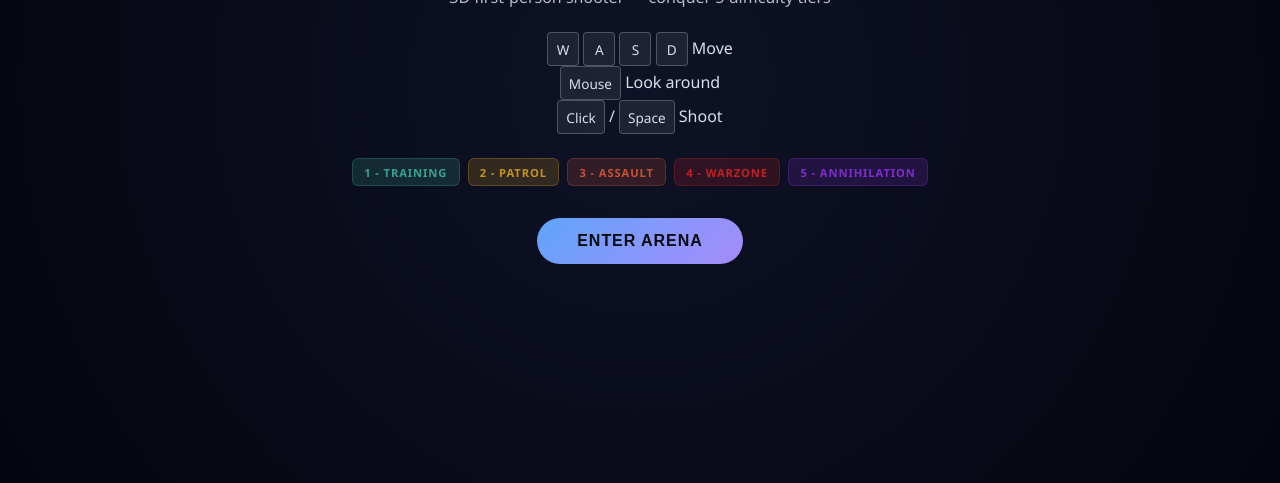
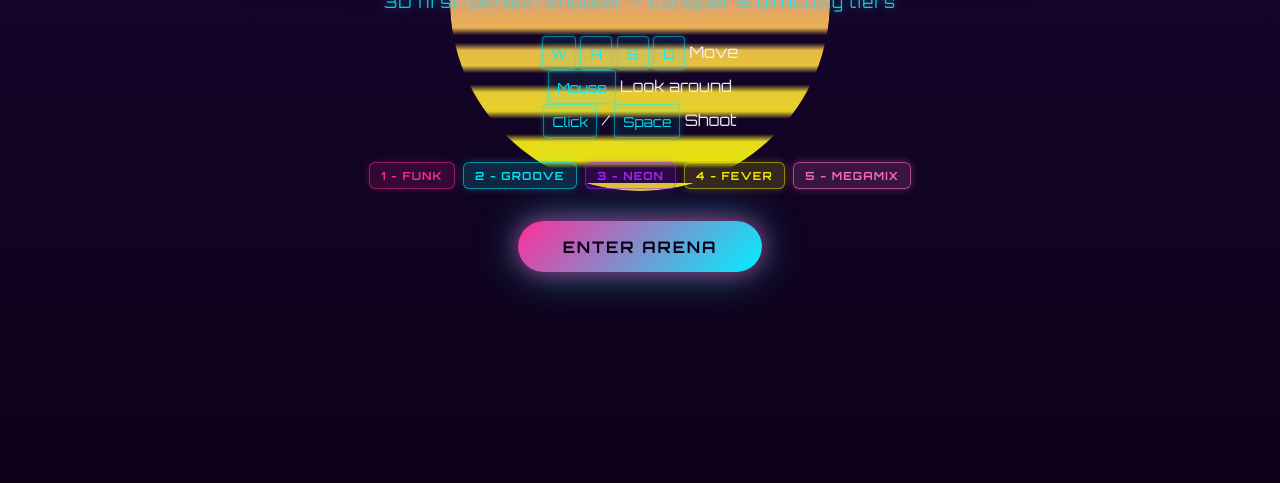
Before and after one commit to lluviavea/arena-shooter-3d-game, a website built with Vite: page index.html in a window 1280 px wide. Shown: the part 317-800 px from the top of the page. Built offline with nearby package versions, Linux system fonts and the light colour scheme.

Commit message:
feat: redesign menu with synthwave 80s disco style
Recolor the start, death, and victory screens to match the
arena's neon palette. Add an animated perspective grid, a retro
sun behind the title, the Orbitron arcade font, a beat-pulsing
button, and the disco tier names (Funk/Groove/Neon/Fever/Megamix).

Presentation only; no game logic is touched.

```diff
--- a/index.html
+++ b/index.html
@@ -4,6 +4,12 @@
     <meta charset="UTF-8" />
     <meta name="viewport" content="width=device-width, initial-scale=1.0" />
     <title>Instant Arena — 3D Shooter</title>
+    <link rel="preconnect" href="https://fonts.googleapis.com" />
+    <link rel="preconnect" href="https://fonts.gstatic.com" crossorigin />
+    <link
+      href="https://fonts.googleapis.com/css2?family=Orbitron:wght@400;700;900&display=swap"
+      rel="stylesheet"
+    />
     <link rel="stylesheet" href="/src/style.css" />
   </head>
   <body>
@@ -14,7 +20,7 @@
           <div class="bar-track"><div id="player-health" class="bar-fill player"></div></div>
         </div>
         <div class="hud-center">
-          <span id="difficulty" class="hud-stat">Training (1/5)</span>
+          <span id="difficulty" class="hud-stat">Funk (1/5)</span>
           <span id="kills" class="hud-stat">Kills: 0</span>
           <span id="enemy-count" class="hud-stat">Enemies: 0/0</span>
           <span id="tier-progress" class="hud-stat"></span>
@@ -34,11 +40,11 @@
           <p><kbd>Click</kbd> / <kbd>Space</kbd> Shoot</p>
         </div>
         <div class="tier-info">
-          <div class="tier-badge tier-1">1 - Training</div>
-          <div class="tier-badge tier-2">2 - Patrol</div>
-          <div class="tier-badge tier-3">3 - Assault</div>
-          <div class="tier-badge tier-4">4 - Warzone</div>
-          <div class="tier-badge tier-5">5 - Annihilation</div>
+          <div class="tier-badge tier-1">1 - Funk</div>
+          <div class="tier-badge tier-2">2 - Groove</div>
+          <div class="tier-badge tier-3">3 - Neon</div>
+          <div class="tier-badge tier-4">4 - Fever</div>
+          <div class="tier-badge tier-5">5 - Megamix</div>
         </div>
         <button id="start-btn">Enter Arena</button>
       </div>
--- a/src/style.css
+++ b/src/style.css
@@ -9,8 +9,8 @@ body {
   width: 100%;
   height: 100%;
   overflow: hidden;
-  background: #0a0a12;
-  font-family: "Segoe UI", system-ui, sans-serif;
+  background: #0d0218;
+  font-family: "Orbitron", "Segoe UI", system-ui, sans-serif;
   color: #f0f4ff;
 }
 
@@ -109,9 +109,15 @@ body {
   flex-direction: column;
   align-items: center;
   justify-content: center;
-  background: radial-gradient(circle at center, rgba(15, 20, 40, 0.92), rgba(5, 5, 15, 0.98));
+  background: linear-gradient(180deg, #1a0535 0%, #140428 45%, #0d0218 100%);
   pointer-events: auto;
   transition: opacity 0.3s;
+  overflow: hidden;
+}
+
+#overlay > * {
+  position: relative;
+  z-index: 2;
 }
 
 #overlay.hidden {
@@ -119,38 +125,152 @@ body {
   pointer-events: none;
 }
 
+/* Retro synthwave sun behind the title (magenta -> yellow with horizontal slits) */
+#overlay::before {
+  content: "";
+  position: absolute;
+  top: 16%;
+  left: 50%;
+  width: clamp(220px, 32vw, 380px);
+  aspect-ratio: 1;
+  border-radius: 50%;
+  background: linear-gradient(
+    180deg,
+    #ff2e9a 0%,
+    #ff6ec7 28%,
+    #ffb84d 58%,
+    #fff200 100%
+  );
+  transform: translateX(-50%);
+  filter: blur(0.5px);
+  opacity: 0.9;
+  box-shadow:
+    0 0 70px rgba(255, 46, 154, 0.55),
+    0 0 130px rgba(255, 184, 77, 0.35);
+  -webkit-mask-image: linear-gradient(
+    180deg,
+    #000 0%,
+    #000 55%,
+    #000 57%, transparent 59%, transparent 61%,
+    #000 63%, #000 67%, transparent 69%, transparent 72%,
+    #000 74%, #000 79%, transparent 81%, transparent 85%,
+    #000 87%, #000 92%, transparent 94%, transparent 98%,
+    #000 98%, #000 100%
+  );
+  mask-image: linear-gradient(
+    180deg,
+    #000 0%,
+    #000 55%,
+    #000 57%, transparent 59%, transparent 61%,
+    #000 63%, #000 67%, transparent 69%, transparent 72%,
+    #000 74%, #000 79%, transparent 81%, transparent 85%,
+    #000 87%, #000 92%, transparent 94%, transparent 98%,
+    #000 98%, #000 100%
+  );
+  z-index: 1;
+  animation: sunPulse 4s ease-in-out infinite;
+}
+
+@keyframes sunPulse {
+  0%, 100% {
+    filter: blur(0.5px) brightness(1);
+  }
+  50% {
+    filter: blur(0.5px) brightness(1.18);
+  }
+}
+
+/* Animated perspective grid floor (magenta + cyan neon lines) */
+#overlay::after {
+  content: "";
+  position: absolute;
+  bottom: -12%;
+  left: -50%;
+  width: 200%;
+  height: 50%;
+  background-image:
+    linear-gradient(90deg, transparent 0%, transparent 49.6%, #ff2e9a 49.6%, #ff2e9a 50.4%, transparent 50.4%, transparent 100%),
+    linear-gradient(0deg, transparent 0%, transparent 49.6%, #00f0ff 49.6%, #00f0ff 50.4%, transparent 50.4%, transparent 100%);
+  background-size: 44px 44px;
+  transform: perspective(420px) rotateX(62deg);
+  transform-origin: center top;
+  animation: gridScroll 1.4s linear infinite;
+  opacity: 0.45;
+  z-index: 1;
+}
+
+@keyframes gridScroll {
+  0% {
+    background-position: 0 0;
+  }
+  100% {
+    background-position: 0 44px;
+  }
+}
+
 #overlay h1 {
-  font-size: clamp(2rem, 6vw, 3.5rem);
-  letter-spacing: 0.08em;
+  font-family: "Orbitron", "Segoe UI", system-ui, sans-serif;
+  font-weight: 900;
+  font-size: clamp(2.2rem, 7vw, 4.5rem);
+  letter-spacing: 0.12em;
   text-transform: uppercase;
   margin-bottom: 0.5rem;
-  background: linear-gradient(135deg, #fff, #94a3b8);
+  background: linear-gradient(135deg, #ff2e9a, #00f0ff, #b026ff);
   -webkit-background-clip: text;
   background-clip: text;
   color: transparent;
+  text-shadow:
+    0 0 18px rgba(255, 46, 154, 0.45),
+    0 0 36px rgba(0, 240, 255, 0.3);
+  filter: drop-shadow(0 0 10px rgba(176, 38, 255, 0.5));
+  animation: titleFlicker 5s ease-in-out infinite;
+}
+
+@keyframes titleFlicker {
+  0%, 92%, 100% {
+    opacity: 1;
+  }
+  93% {
+    opacity: 0.75;
+  }
+  94% {
+    opacity: 1;
+  }
+  95% {
+    opacity: 0.85;
+  }
+  96% {
+    opacity: 1;
+  }
 }
 
 .tagline {
-  opacity: 0.75;
+  color: #00f0ff;
+  opacity: 0.85;
   margin-bottom: 1.5rem;
+  letter-spacing: 0.08em;
+  text-shadow: 0 0 8px rgba(0, 240, 255, 0.5);
 }
 
 .controls {
   margin-bottom: 1.5rem;
   text-align: center;
   line-height: 2;
-  opacity: 0.9;
+  opacity: 0.95;
+  color: #f0f4ff;
 }
 
 kbd {
   display: inline-block;
   min-width: 2rem;
   padding: 0.15rem 0.5rem;
-  border: 1px solid rgba(255, 255, 255, 0.25);
+  border: 1px solid rgba(0, 240, 255, 0.5);
   border-radius: 4px;
-  background: rgba(255, 255, 255, 0.08);
-  font-family: inherit;
+  background: rgba(0, 240, 255, 0.08);
+  font-family: "Orbitron", "Segoe UI", system-ui, sans-serif;
   font-size: 0.85rem;
+  color: #00f0ff;
+  box-shadow: 0 0 6px rgba(0, 240, 255, 0.25), inset 0 0 6px rgba(0, 240, 255, 0.1);
 }
 
 .tier-info {
@@ -165,60 +285,86 @@ kbd {
   padding: 0.35rem 0.7rem;
   border-radius: 6px;
   font-size: 0.7rem;
-  font-weight: 600;
-  letter-spacing: 0.08em;
+  font-weight: 700;
+  letter-spacing: 0.1em;
   text-transform: uppercase;
-  opacity: 0.85;
+  opacity: 0.95;
 }
 
+/* Neon palette matching the arena (constants.js NEON_COLORS) */
 .tier-1 {
-  background: rgba(68, 187, 164, 0.2);
-  color: #44bba4;
-  border: 1px solid rgba(68, 187, 164, 0.3);
+  background: rgba(255, 46, 154, 0.16);
+  color: #ff2e9a;
+  border: 1px solid rgba(255, 46, 154, 0.55);
+  box-shadow: 0 0 8px rgba(255, 46, 154, 0.25);
 }
 
 .tier-2 {
-  background: rgba(233, 168, 32, 0.2);
-  color: #e9a820;
-  border: 1px solid rgba(233, 168, 32, 0.3);
+  background: rgba(0, 240, 255, 0.16);
+  color: #00f0ff;
+  border: 1px solid rgba(0, 240, 255, 0.55);
+  box-shadow: 0 0 8px rgba(0, 240, 255, 0.25);
 }
 
 .tier-3 {
-  background: rgba(232, 93, 58, 0.2);
-  color: #e85d3a;
-  border: 1px solid rgba(232, 93, 58, 0.3);
+  background: rgba(176, 38, 255, 0.18);
+  color: #b026ff;
+  border: 1px solid rgba(176, 38, 255, 0.55);
+  box-shadow: 0 0 8px rgba(176, 38, 255, 0.3);
 }
 
 .tier-4 {
-  background: rgba(220, 38, 38, 0.2);
-  color: #dc2626;
-  border: 1px solid rgba(220, 38, 38, 0.3);
+  background: rgba(255, 242, 0, 0.16);
+  color: #fff200;
+  border: 1px solid rgba(255, 242, 0, 0.5);
+  box-shadow: 0 0 8px rgba(255, 242, 0, 0.25);
 }
 
 .tier-5 {
-  background: rgba(147, 51, 234, 0.2);
-  color: #9333ea;
-  border: 1px solid rgba(147, 51, 234, 0.3);
+  background: rgba(255, 110, 199, 0.18);
+  color: #ff6ec7;
+  border: 1px solid rgba(255, 110, 199, 0.6);
+  box-shadow: 0 0 10px rgba(255, 110, 199, 0.35);
 }
 
 #start-btn {
   pointer-events: auto;
   cursor: pointer;
   border: none;
-  padding: 0.85rem 2.5rem;
+  padding: 0.95rem 2.8rem;
+  font-family: "Orbitron", "Segoe UI", system-ui, sans-serif;
   font-size: 1rem;
-  font-weight: 600;
-  letter-spacing: 0.06em;
+  font-weight: 700;
+  letter-spacing: 0.12em;
   text-transform: uppercase;
-  color: #0a0a12;
-  background: linear-gradient(135deg, #60a5fa, #a78bfa);
+  color: #0d0218;
+  background: linear-gradient(135deg, #ff2e9a, #00f0ff);
   border-radius: 999px;
-  transition: transform 0.15s, box-shadow 0.15s;
+  box-shadow:
+    0 0 18px rgba(255, 46, 154, 0.5),
+    0 0 36px rgba(0, 240, 255, 0.35);
+  animation: btnBeat 0.48s ease-in-out infinite;
+  transition: transform 0.15s;
 }
 
 #start-btn:hover {
-  transform: scale(1.04);
-  box-shadow: 0 0 24px rgba(96, 165, 250, 0.45);
+  transform: scale(1.05);
+  box-shadow:
+    0 0 28px rgba(255, 46, 154, 0.7),
+    0 0 52px rgba(0, 240, 255, 0.55);
+}
+
+@keyframes btnBeat {
+  0%, 100% {
+    box-shadow:
+      0 0 14px rgba(255, 46, 154, 0.4),
+      0 0 28px rgba(0, 240, 255, 0.25);
+  }
+  50% {
+    box-shadow:
+      0 0 22px rgba(255, 46, 154, 0.65),
+      0 0 44px rgba(0, 240, 255, 0.5);
+  }
 }
 
 #message {
@@ -228,7 +374,7 @@ kbd {
   flex-direction: column;
   align-items: center;
   justify-content: center;
-  background: rgba(5, 5, 15, 0.85);
+  background: radial-gradient(circle at center, rgba(26, 5, 53, 0.88), rgba(13, 2, 24, 0.96));
   pointer-events: auto;
   text-align: center;
 }
@@ -238,30 +384,52 @@ kbd {
 }
 
 #message h2 {
+  font-family: "Orbitron", "Segoe UI", system-ui, sans-serif;
+  font-weight: 900;
   font-size: clamp(2rem, 5vw, 3rem);
   margin-bottom: 0.75rem;
+  background: linear-gradient(135deg, #ff2e9a, #ff6ec7);
+  -webkit-background-clip: text;
+  background-clip: text;
+  color: transparent;
+  text-shadow: 0 0 20px rgba(255, 46, 154, 0.5);
+  letter-spacing: 0.1em;
+  text-transform: uppercase;
 }
 
 #message p {
-  opacity: 0.8;
+  opacity: 0.85;
   margin-bottom: 1.5rem;
+  color: #00f0ff;
+  text-shadow: 0 0 8px rgba(0, 240, 255, 0.4);
 }
 
 #message button {
   pointer-events: auto;
   cursor: pointer;
   border: none;
-  padding: 0.75rem 2rem;
+  padding: 0.8rem 2.2rem;
+  font-family: "Orbitron", "Segoe UI", system-ui, sans-serif;
   font-size: 0.95rem;
-  font-weight: 600;
-  color: #0a0a12;
-  background: #60a5fa;
+  font-weight: 700;
+  letter-spacing: 0.1em;
+  text-transform: uppercase;
+  color: #0d0218;
+  background: linear-gradient(135deg, #ff2e9a, #00f0ff);
   border-radius: 999px;
+  box-shadow:
+    0 0 16px rgba(255, 46, 154, 0.5),
+    0 0 32px rgba(0, 240, 255, 0.3);
+  transition: transform 0.15s;
+}
+
+#message button:hover {
+  transform: scale(1.05);
 }
 
 /* Win screen styles */
 .win-screen {
-  background: rgba(5, 5, 15, 0.7) !important;
+  background: radial-gradient(circle at center, rgba(58, 10, 90, 0.82), rgba(13, 2, 24, 0.95)) !important;
 }
 
 .win-content {
@@ -272,38 +440,49 @@ kbd {
 }
 
 .win-title {
+  font-family: "Orbitron", "Segoe UI", system-ui, sans-serif;
   font-size: clamp(3rem, 8vw, 5rem) !important;
-  letter-spacing: 0.15em;
-  background: linear-gradient(135deg, #fbbf24, #f59e0b, #ef4444, #a855f7);
+  letter-spacing: 0.18em;
+  background: linear-gradient(135deg, #ff2e9a, #fbbf24, #00f0ff, #b026ff);
   -webkit-background-clip: text;
   background-clip: text;
   color: transparent;
+  text-shadow:
+    0 0 24px rgba(255, 46, 154, 0.5),
+    0 0 48px rgba(0, 240, 255, 0.3);
+  filter: drop-shadow(0 0 14px rgba(176, 38, 255, 0.6));
   animation: winPulse 1.5s ease-in-out infinite;
 }
 
 .win-subtitle {
   font-size: 1.3rem;
-  color: #fbbf24;
+  color: #fff200 !important;
   opacity: 1 !important;
+  text-shadow: 0 0 12px rgba(255, 242, 0, 0.55);
+  letter-spacing: 0.08em;
 }
 
 .win-stats {
   font-size: 0.9rem;
-  opacity: 0.6 !important;
+  opacity: 0.7 !important;
   margin-bottom: 0.5rem !important;
+  color: #ff6ec7 !important;
 }
 
 @keyframes winPulse {
   0%, 100% {
     transform: scale(1);
-    filter: brightness(1);
+    filter: drop-shadow(0 0 14px rgba(176, 38, 255, 0.6)) brightness(1);
   }
   50% {
     transform: scale(1.05);
-    filter: brightness(1.3);
+    filter: drop-shadow(0 0 22px rgba(0, 240, 255, 0.8)) brightness(1.3);
   }
 }
 
 #message.win-screen button {
-  background: linear-gradient(135deg, #fbbf24, #f59e0b);
+  background: linear-gradient(135deg, #fbbf24, #ff2e9a);
+  box-shadow:
+    0 0 18px rgba(251, 191, 36, 0.55),
+    0 0 36px rgba(255, 46, 154, 0.4);
 }
```
